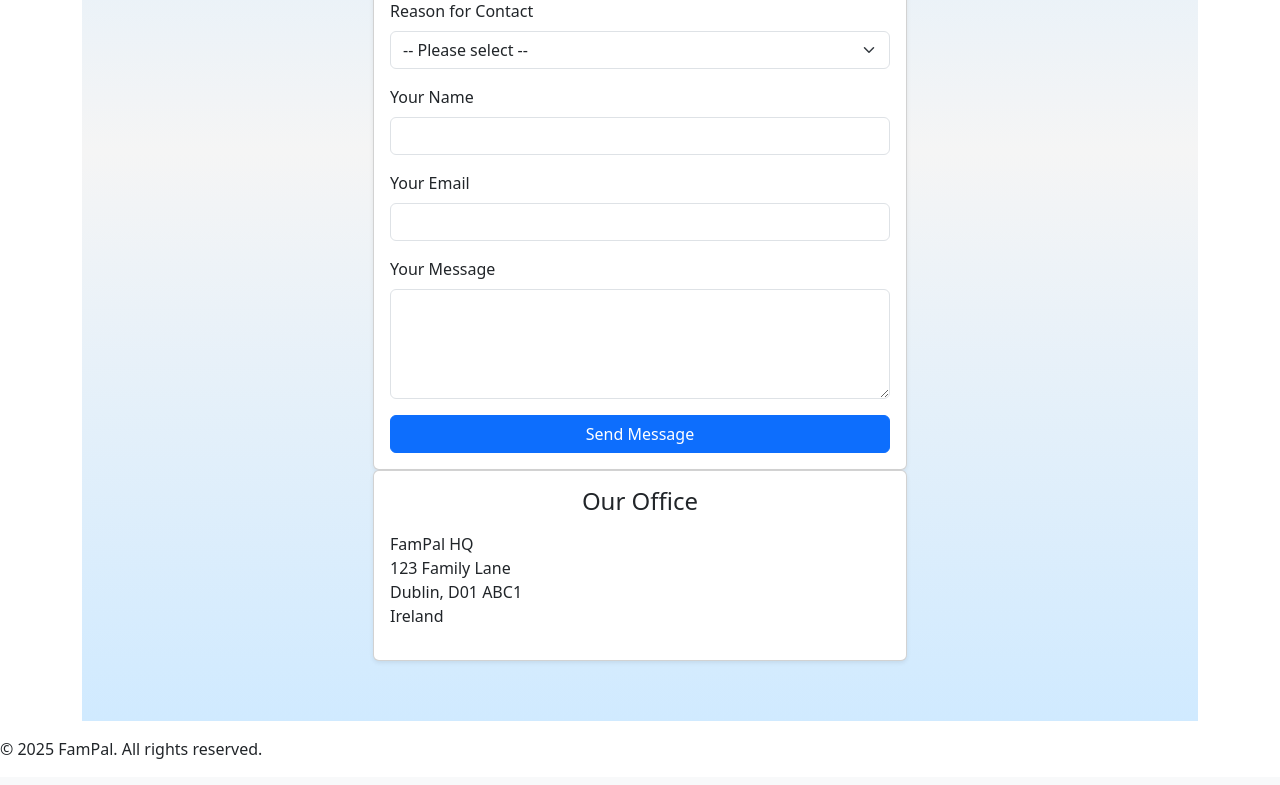
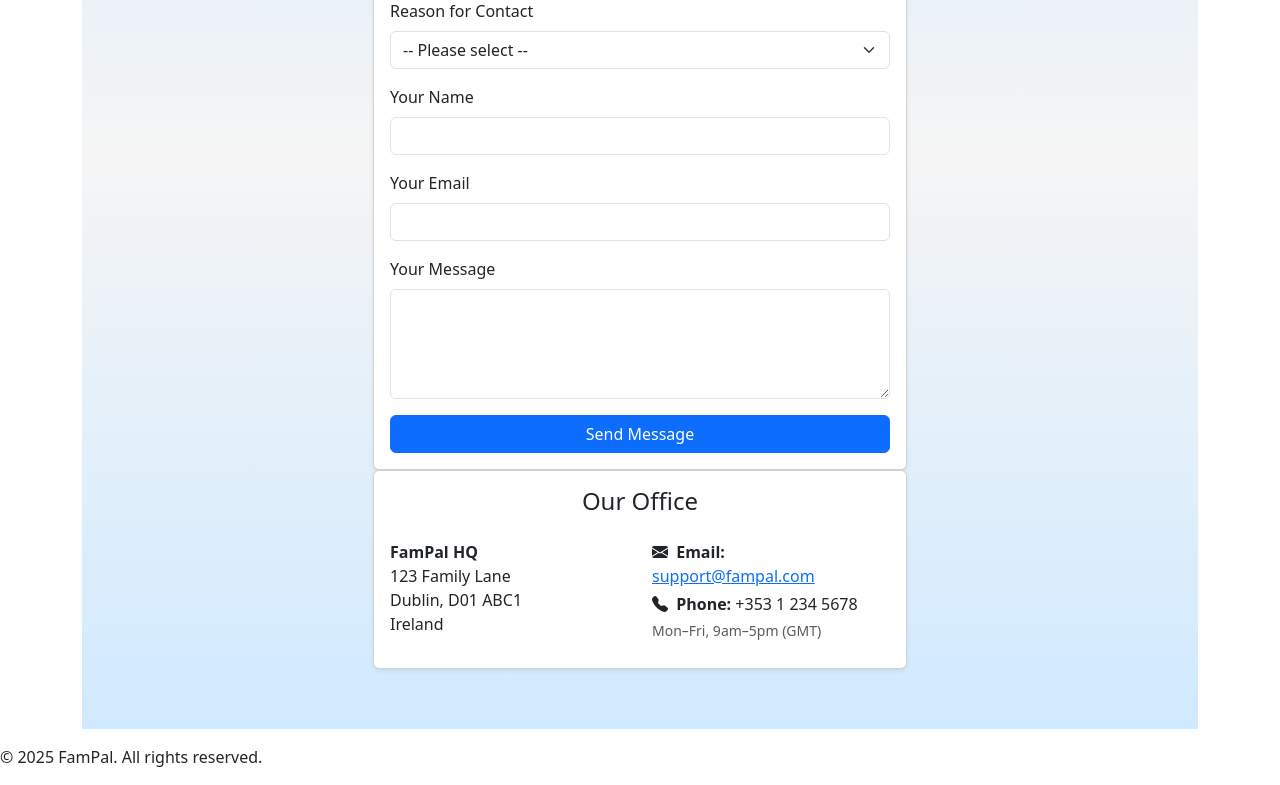
Before and after one commit to xttrust/FamPal, a Django app: page /contact/ in a window 1280 px wide. Shown: the part 489-1274 px from the top of the page. Before the commit the page ends 1248 px from the top, so only its background shows below. Run offline with Django 5.2, Linux system fonts and the light colour scheme.

Commit message:
chore: contact page, style address card

```diff
--- a/templates/home/contact.html
+++ b/templates/home/contact.html
@@ -70,13 +70,38 @@
       <div class="col-md-8 col-lg-6">
         <div class="card shadow-sm animate__animated animate__fadeInUp animate__delay-1s">
           <div class="card-body">
-            <h4 class="card-title text-center mb-3">Our Office</h4>
-            <address class="text-start">
-              FamPal HQ<br>
-              123 Family Lane<br>
-              Dublin, D01 ABC1<br>
-              Ireland
-            </address>
+            <h4 class="card-title text-center mb-4">Our Office</h4>
+
+            <div class="row">
+              <!-- Address Column -->
+              <div class="col-12 col-md-6">
+                <address class="text-start">
+                  <strong>FamPal HQ</strong><br>
+                  123 Family Lane<br>
+                  Dublin, D01 ABC1<br>
+                  Ireland
+                </address>
+              </div>
+
+              <!-- Contact Info Column -->
+              <div class="col-12 col-md-6">
+                <div class="text-start">
+                  <p class="mb-1">
+                    <i class="bi bi-envelope-fill me-1"></i>
+                    <strong>Email:</strong>
+                    <a href="mailto:support@fampal.com">support@fampal.com</a>
+                  </p>
+                  <p class="mb-1">
+                    <i class="bi bi-telephone-fill me-1"></i>
+                    <strong>Phone:</strong> +353 1 234 5678
+                  </p>
+                  <p class="text-muted small mb-0">
+                    Mon–Fri, 9am–5pm (GMT)
+                  </p>
+                </div>
+              </div>
+            </div>
+
           </div>
         </div>
       </div>
```
Also changed, not shown: templates/home/help.html (+9 -2 lines).
